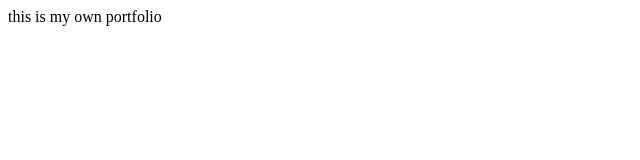
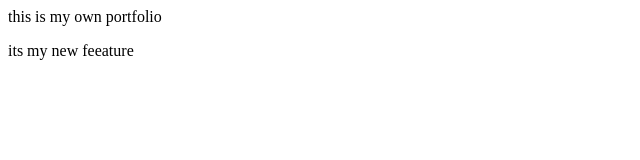
Before and after one commit to parassahuweb/Portfolio, a plain HTML site: page index.html in a window 1280 px wide. Shown: the whole page, without its empty margins (0-640 px from the left). Drawn offline with Linux system fonts and the light colour scheme.

Commit message:
add a new feature

```diff
--- a/index.html
+++ b/index.html
@@ -1 +1,2 @@
 <p>this is my own portfolio</p>
+<p>its my new feeature</p>
```
